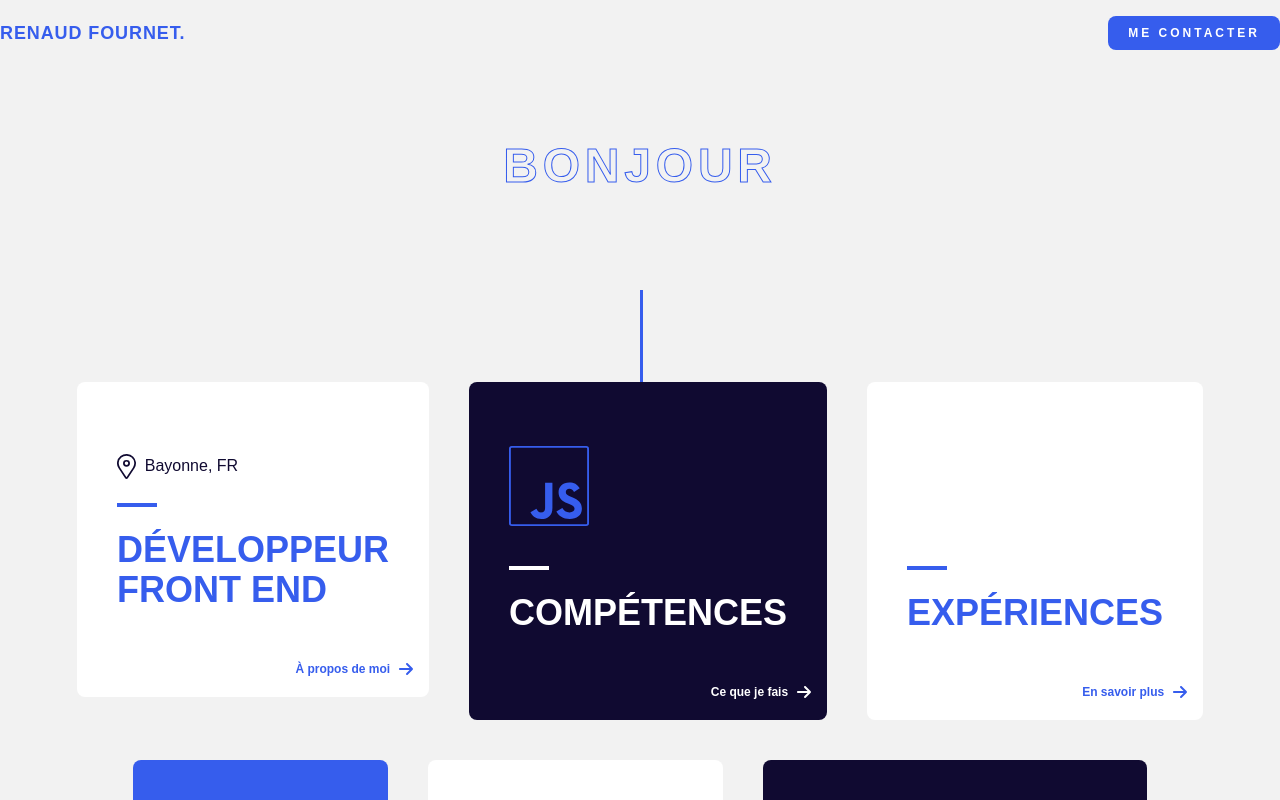
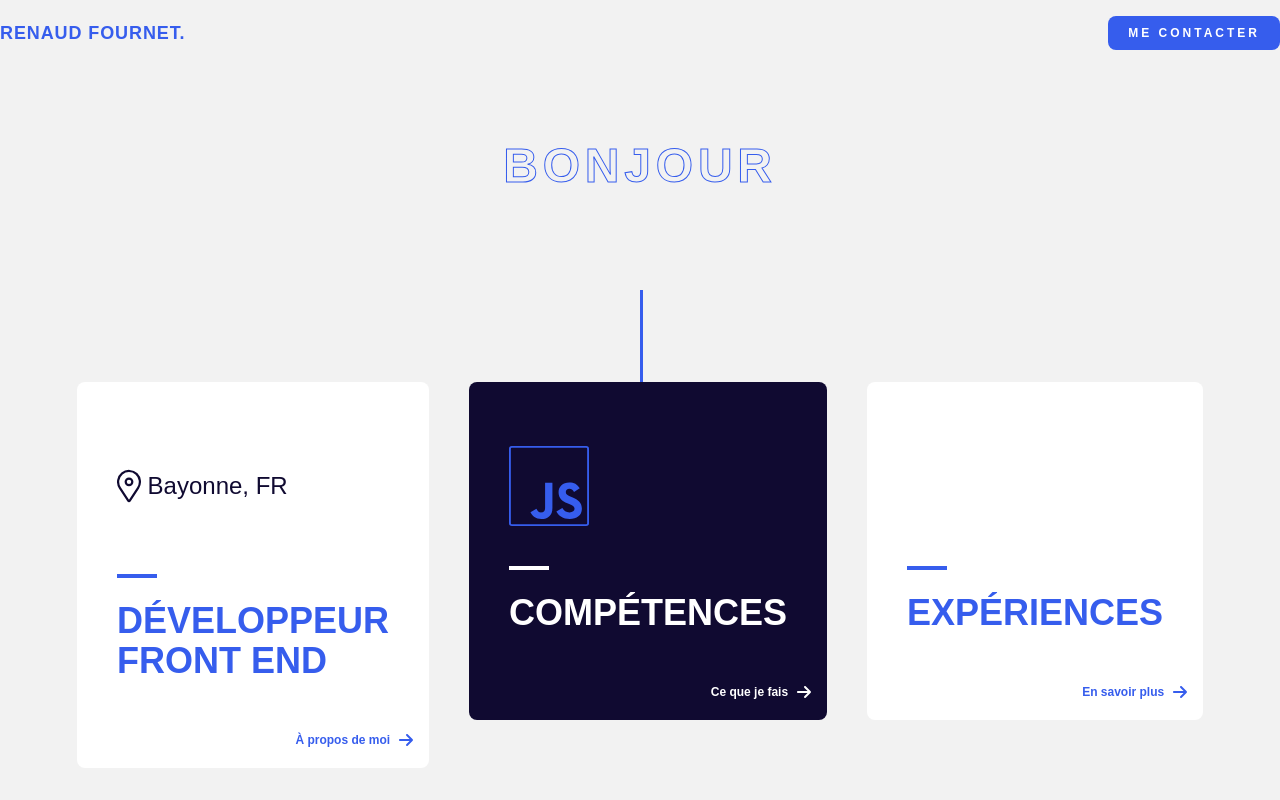
Before and after one commit to renaudfournet/website-resume, a React (Create React App) app: page / in a window 1280 px wide. Shown: the top 800 px of the page. Built offline with nearby package versions, Linux system fonts and the light colour scheme.

Commit message:
fixed align first card

```diff
--- a/src/components/pages/infos/Infos.tsx
+++ b/src/components/pages/infos/Infos.tsx
@@ -13,13 +13,14 @@ function Infos() {
   return !show ? (
     <div
       onMouseOver={showMore}
-      className="flex relative bg-white-100 w-80 h-80 xs:w-96 xs:h-96 md:w-96 md:h-96 rounded-lg"
+      className="flex p-10 relative bg-white-100 w-80 h-80 xs:w-96 xs:h-96 md:w-96 md:h-96 rounded-lg"
     >
-      <div className="p-10">
-        <div className="mb-10 mt-8">
-          <p className="flex text-left  text-black-100 text-1xl xs:text-1xl sm:text-1xl">
-            <img alt="location" src={location} /> &nbsp; Bayonne, FR
+      <div className="mb-10">
+        <div className="flex items-center h-16 xs:h-32 md:h-32 justify-start text-white-100 text-1xl xs:text-2xl sm:text-2xl md:text-2l">
+          <p className="flex text-left text-black-100 ">
+            <img alt="location" className="w-6" src={location} /> &nbsp; <span>Bayonne, FR</span>
           </p>
+        </div>
         <hr className="line-horizontal-blue mt-6 mb-4" />
         <p className="flex flex-col text-left font-black text-2xl xs:text-4xl sm:text-4xl text-primary-100">
           <span className="height-span">DÉVELOPPEUR</span>
@@ -29,7 +30,6 @@ function Infos() {
       <div className="flex items-center text-primary-100 absolute p-4 bottom-0 right-0 ">
         <p className="text-xs font-bold">À propos de moi</p>&nbsp;&nbsp;
         <FontAwesomeIcon icon={faArrowRight} />
-        </div>
       </div>
     </div>
   ) : (
```
Lines whose indentation alone changed are shown as unchanged.
